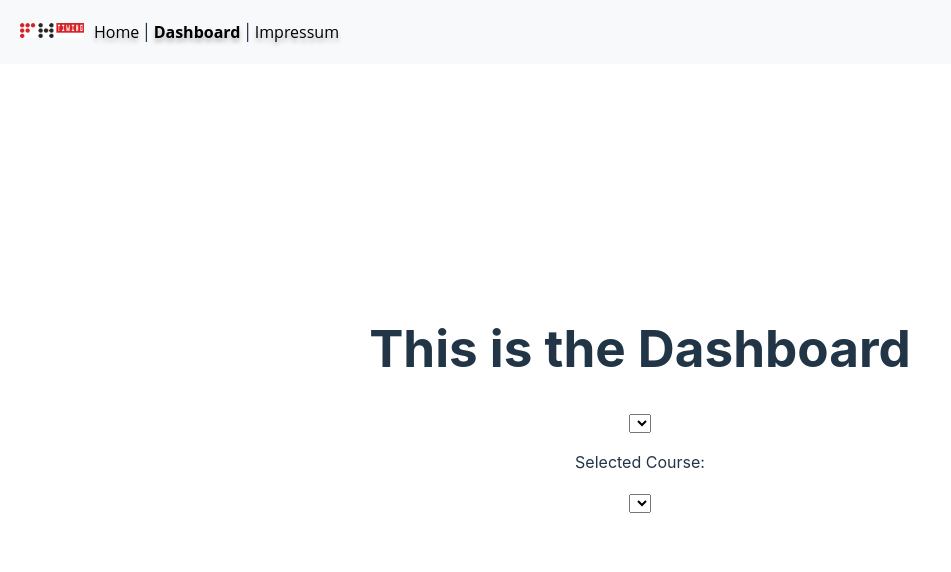
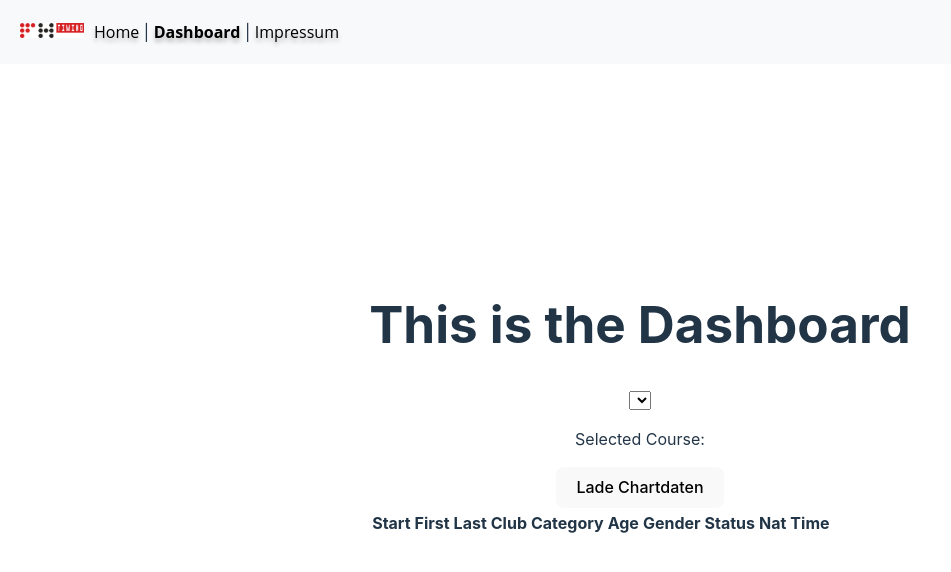
Before and after one commit to szeminator/fhtiming, a Vue app in the folder dashboard/: page /dashboard in a window 1280 px wide. Shown: the top 572 px of the page, without its empty margins (0-951 px from the left). Built offline with nearby package versions, Linux system fonts and the light colour scheme.

Commit message:
added a reactive table to display the data

```diff
--- a/dashboard/src/components/Dashboard.vue
+++ b/dashboard/src/components/Dashboard.vue
@@ -9,24 +9,57 @@
     </option>
   </select>
   <p>Selected Course: {{ selectedCourse }}</p>
-  <select v-model="selectedSplit">
-    <option v-for="split in splits" :key="split.Splitnr" :value="split.Splitnr">
+  <div v-for="split in splits" :key="split.Splitnr">
+      <input type="checkbox" :value="split.Splitnr" v-model="selectedSplits">
       {{ split.Splitname }} - {{ split.Splitnr }}
-    </option>
-  </select>
+    </div>
+  <button class="start-button" @click="loadChartdata">Lade Chartdaten</button>
+
+  <table>
+      <thead>
+        <tr>
+          <th>Start</th>
+          <th>First</th>
+          <th>Last</th>
+          <th>Club</th>
+          <th>Category</th>
+          <th>Age</th>
+          <th>Gender</th>
+          <th>Status</th>
+          <th>Nat</th>
+          <th>Time</th>
+        </tr>
+      </thead>
+      <tbody>
+        <tr v-for="data in chartdata.value" :key="data.start">
+          <td>{{ data.start }}</td>
+          <td>{{ data.first }}</td>
+          <td>{{ data.last }}</td>
+          <td>{{ data.club }}</td>
+          <td>{{ data.category }}</td>
+          <td>{{ data.age }}</td>
+          <td>{{ data.gender }}</td>
+          <td>{{ data.status }}</td>
+          <td>{{ data.nat }}</td>
+          <td>{{ data.NETTO_ET2_Time }}</td>
+        </tr>
+      </tbody>
+    </table>
+
   </div>
 </template>
 
 <script setup lang="ts">
-import { ref, watch, onMounted } from 'vue';
+import { ref, watch, onMounted, reactive } from 'vue';
 import { useStore } from '../store';
 
 const store = useStore();
 const courses = store.courses;
 let splits = ref([]) as any;
+let chartdata = reactive({ value: [] });
 
 const selectedCourse = ref(null);
-const selectedSplit = ref(null);
+const selectedSplits = ref([]);
 
 
 watch(selectedCourse, async (newCourse) => {
@@ -35,8 +68,9 @@ watch(selectedCourse, async (newCourse) => {
     if (!response.ok) {
       throw new Error(`HTTP error! status: ${response.status}`);
     }
+    //console.log(response);
     let jsonResponse = await response.json();
-    console.log(jsonResponse);
+    //console.log(jsonResponse);
     // Well it depends on the course that the splits are called Splits_100, Splits_102, Splits_103, etc.
     // So we need to use the course number to get the correct splits.
     splits.value = jsonResponse[`Splits_${newCourse}`];
@@ -48,6 +82,20 @@ onMounted(() => {
   console.log(courses);
 });
 
+async function loadChartdata() {
+  console.log(selectedSplits.value);
+  //http://win2.fh-timing.com/middleware/{{event}}/result/json?course=102&detail=start,first,last,club,category,age,gender,status,nat&splitnr=100,199,199100&rank=199100&order=asc
+  let response = await fetch(`http://win2.fh-timing.com/middleware/${store.eventid}/result/json?course=${selectedCourse.value}&splitnr=${selectedSplits.value.join(',')}&rank=199100&order=asc&detail=start,first,last,club,category,age,gender,status,nat`);
+  if (!response.ok) {
+    throw new Error(`HTTP error! status: ${response.status}`);
+  }
+  //console.log(response);
+  let jsonResponse = await response.json();
+  chartdata.value = jsonResponse[`Course_${selectedCourse.value}`];
+  console.log("Chartdata got updated: " + chartdata.value);
+  console.log(chartdata.value[0].first);
+}
+
 </script>
 
 <style scoped>
```
